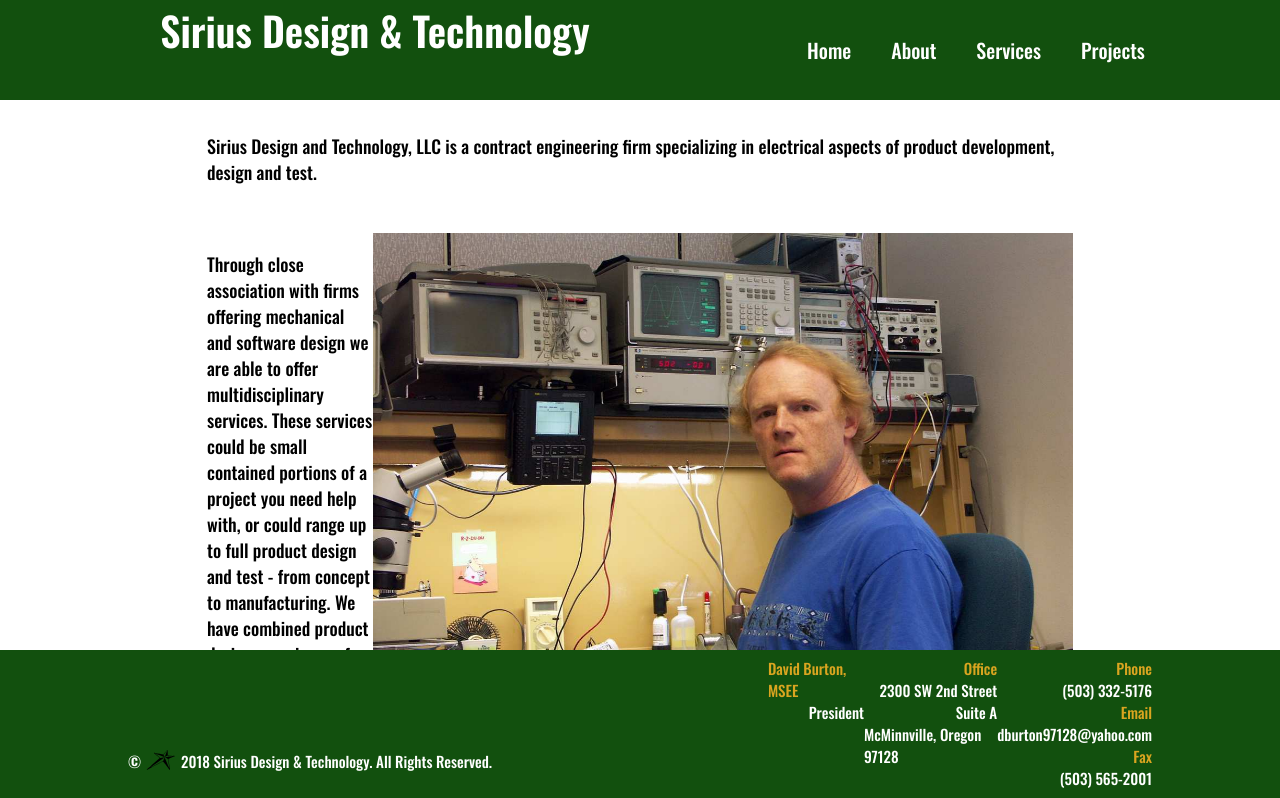
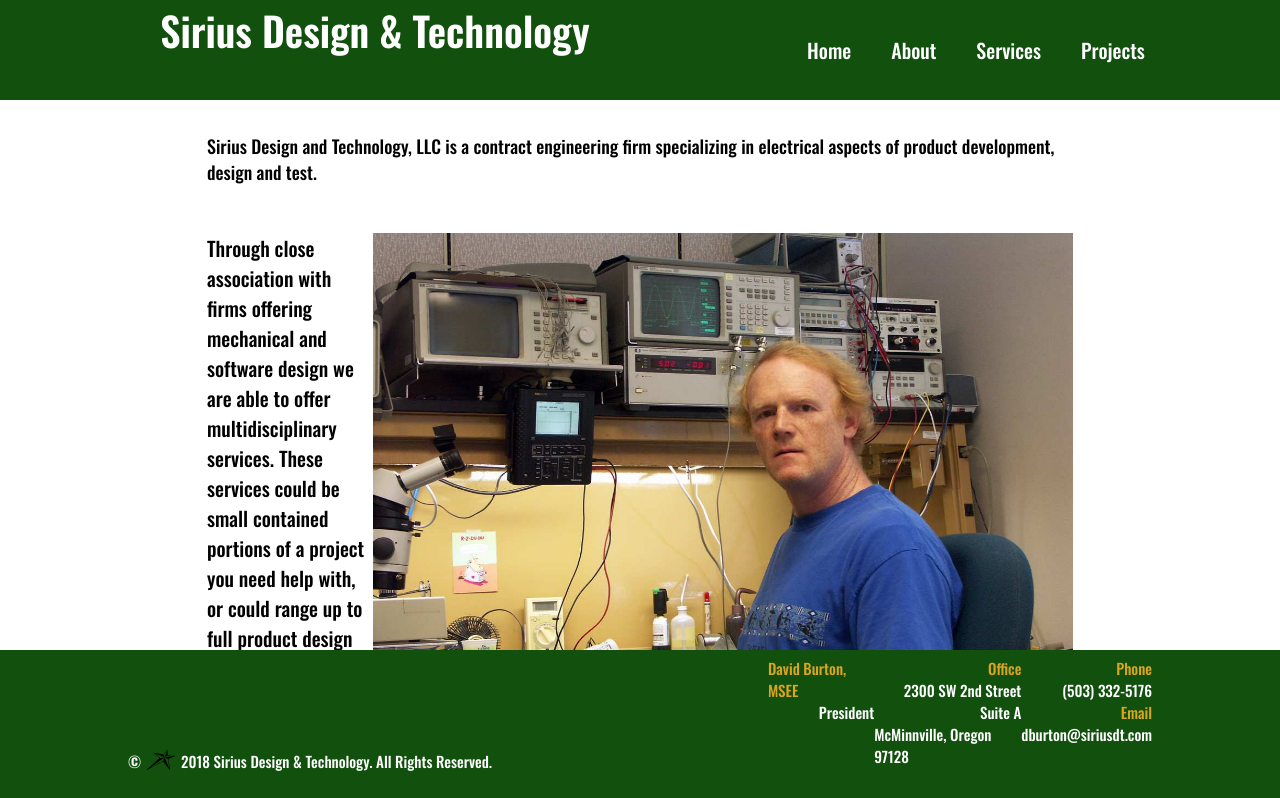
Before and after one commit to jacobjburton/sdt-react, a React (Create React App) app: page /about in a window 1280 px wide. Shown: the top 798 px of the page. Built offline with nearby package versions, Linux system fonts and the light colour scheme.

Commit message:
tweaks to fill client requirements

```diff
--- a/src/components/About/About.js
+++ b/src/components/About/About.js
@@ -14,20 +14,15 @@
                     <br/>
 
                     <div className='collaboration'>
-                        <p>Through close association with firms offering mechanical and software design we are able to offer multidisciplinary services. These services could be small contained portions of a project you need help with, or could range up to full product design and test - from concept to manufacturing. We have combined product design experience of over 80 years, mostly with Hewlett Packard Company designing a variety of medical instruments. <br/>
+                        <span>Through close association with firms offering mechanical and software design we are able to offer multidisciplinary services. These services could be small contained portions of a project you need help with, or could range up to full product design and test - from concept to manufacturing. We have combined product design experience of over 100 years and have completed major projects with customers such as Hewlett Packard, Philips Medical, Delphinus Medical and many others. <br/>
                             <p>View the info sheet: <a className='pdfLink' href={pdf} target="_blank" rel="noopener noreferrer">SiriusDT Info Sheet</a></p>
-                        </p>
+                        </span>
                         <div className='collaborationImage'>
                             <img className='image' src={require('../../images/MeAtWork.JPG')} alt=""/>
                             <p>David Burton, President, MSEE</p>
                         </div>
                     </div>
 
-                    <br/>
-
-                    <div className='dataSheet'>
-
-                    </div>
                 </div>
             </div>
         )
--- a/src/components/Footer/Footer.css
+++ b/src/components/Footer/Footer.css
@@ -2,11 +2,11 @@
 {
     position: relative;
     bottom: 0;
-    /* left: 0; */
-    /* right: 0; */
+    left: 0;
+    right: 0;
     max-width: 100vw;
     background-color: #12500E;
-    height: 150px;
+    max-height: 150px;
     color: white;
     font-size: 0.75em;
     display: flex;
--- a/src/components/Footer/Footer.js
+++ b/src/components/Footer/Footer.js
@@ -27,9 +27,7 @@
                                 <p>Phone</p>
                                 <p>(503) 332-5176</p>
                                 <p>Email</p>
-                                <p>dburton97128@yahoo.com</p>
-                                <p>Fax</p>
-                                <p>(503) 565-2001</p>
+                                <p>dburton@siriusdt.com</p>
                             </div>
                         </div>
                     </div>
--- a/src/components/Projects/Projects.js
+++ b/src/components/Projects/Projects.js
@@ -69,7 +69,7 @@
                         <h3>Large Industrial Research Test System</h3>
                         <div className='projectDetails'>
                             <p>The exact details of this project are proprietary information reserved by the customer.  It has 128 RF channels and puts out about 1.3kW of power.  Responsible for much of the system design and integration as well as design and layout of the multichannel output circuit boards.  This was a project coordinated between 7 local area engineering contractors combining the expertise of Electrical Engineers (analog, digital and RF), Software developers, and Mechanical Engineers.</p>
-                            <p>
+                            <div>
                                 <h4>System Features:</h4>
                                 <ul>
                                     <li>System board size 13" x 14"</li>
@@ -83,7 +83,7 @@
                                     <li>Matched delay signal routing for 128 channels</li>
                                     <li>Power pad through the board thermal management</li>
                                 </ul>
-                            </p>
+                            </div>
                             <div className='projectImages'>
                                 <div className='projectImagesInner'>
                                     <span>
```
